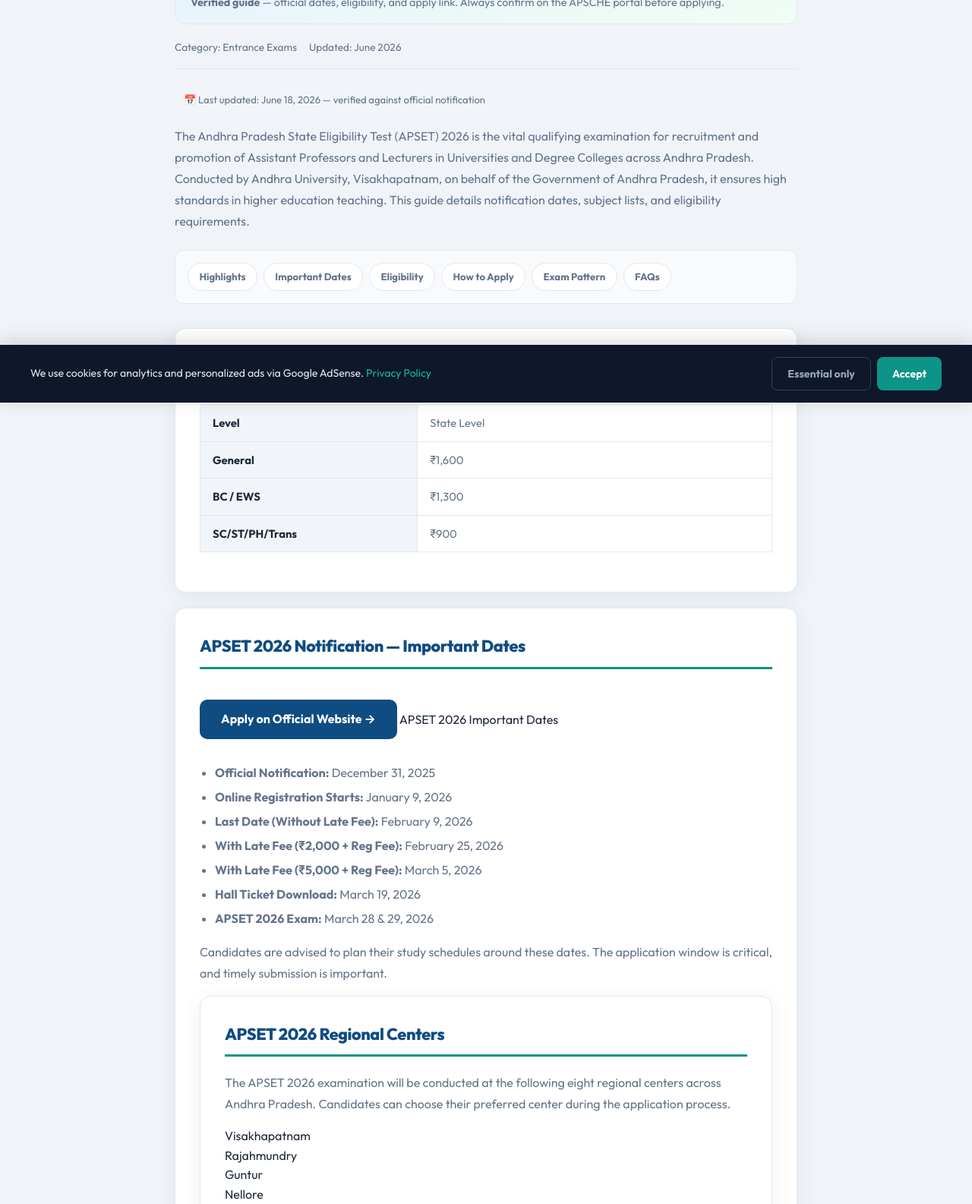
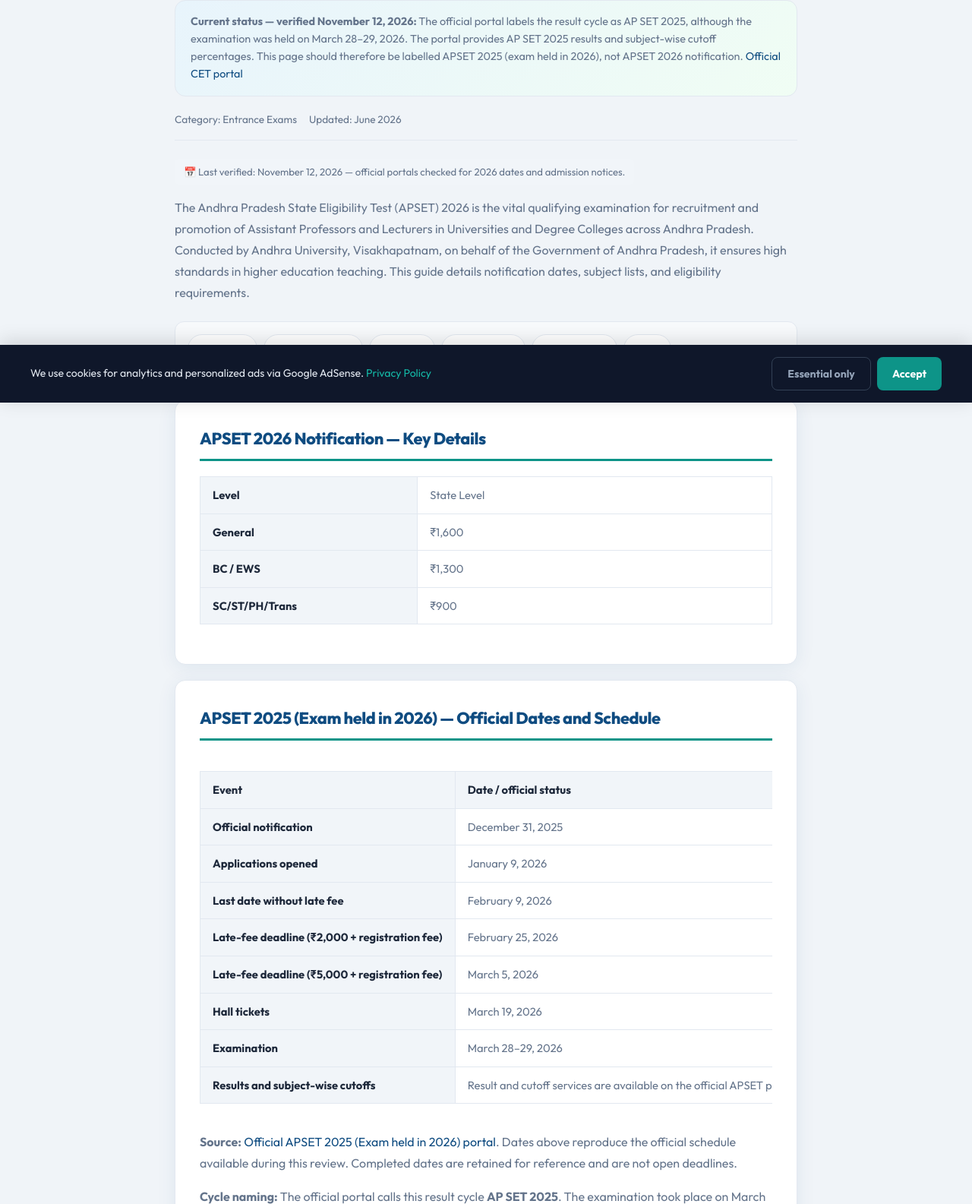
Before and after one commit to Rock682/easy-application, a website: page apset-2026/index.html in a window 1280 px wide. Shown: the part 270-1855 px from the top of the page at 76% size. Drawn offline with Linux system fonts and the light colour scheme.

Commit message:
Update APSET 2025 (Exam held in 2026) official dates and admission status (Nov 12, 2026)

```diff
--- a/apset-2026/index.html
+++ b/apset-2026/index.html
@@ -5,9 +5,8 @@
     <meta charset="UTF-8">
     <meta name="google-adsense-account" content="ca-pub-4594881398958191">
     <meta name="viewport" content="width=device-width, initial-scale=1.0">
-    <title>APSET 2026: Official Notification, Eligibility & Exam Date | EasyApplications.in</title>
-    <meta name="description"
-        content="APSET 2026 Notification: Check exam dates (March 28-29), application form, and eligibility for Assistant Professors in AP. Official guide by Andhra University.">
+    <title>APSET 2025 Results & Subject-wise Cutoffs (Exam 2026) | EasyApplications</title>
+    <meta name="description" content="APSET 2025 cycle conducted in March 2026: official notification dates, results, subject-wise cutoff percentages and certificate information.">
     <meta name="keywords"
         content="APSET 2026 Notification, APSET 2026 Exam Date, APSET Registration, Assistant Professor Eligibility AP, APSET Syllabus 2026, Andhra Pradesh SET 2026, APSET Exam Date, Assistant Professor Eligibility, APSET Syllabus 2026">
     <link rel="canonical" href="https://easyapplications.in/apset-2026/">
@@ -19,14 +18,14 @@
     <!-- Open Graph / Facebook -->
     <meta property="og:type" content="article">
     <meta property="og:url" content="https://easyapplications.in/apset-2026/">
-    <meta property="og:title" content="APSET 2026 Notification: Eligibility & Exam Date (Official)">
+    <meta property="og:title" content="APSET 2025 Results & Subject-wise Cutoffs (Exam 2026) | EasyApplications">>
     <meta property="og:description"
         content="APSET 2026 Notification: Check exam dates (March 28-29), application form, and eligibility for Assistant Professors in AP. Official guide by Andhra University.">
     <meta property="og:image" content="https://easyapplications.in/apset-2026-hero.png">
     <!-- Twitter -->
     <meta property="twitter:card" content="summary_large_image">
     <meta property="twitter:url" content="https://easyapplications.in/apset-2026/">
-    <meta property="twitter:title" content="APSET 2026 Notification: Eligibility & Exam Date (Official)">
+    <meta property="twitter:title" content="APSET 2025 Results & Subject-wise Cutoffs (Exam 2026) | EasyApplications">>
     <meta property="twitter:description"
         content="APSET 2026 Notification: Check exam dates (March 28-29), application form, and eligibility for Assistant Professors in AP. Official guide by Andhra University.">
     <meta property="twitter:image" content="https://easyapplications.in/apset-2026-hero.png">
@@ -40,13 +39,13 @@
     {
       "@context": "https://schema.org",
       "@type": "Article",
-      "headline": "APSET 2026 Notification: Eligibility & Exam Date (Official)",
-      "description": "APSET 2026 Notification: Check exam dates (March 28-29), application form, and eligibility for Assistant Professors in AP. Official guide by Andhra University.",
+      "headline": "APSET 2025 Results & Subject-wise Cutoffs (Exam 2026) | EasyApplications",
+      "description": "APSET 2025 cycle conducted in March 2026: official notification dates, results, subject-wise cutoff percentages and certificate information.",
       "image": "https://easyapplications.in/apset-2026-hero.png",
       "author": { "@type": "Organization", "name": "Easy Applications" },
       "publisher": { "@type": "Organization", "name": "Easy Applications", "logo": { "@type": "ImageObject", "url": "https://easyapplications.in/logo.png" } },
       "datePublished": "2026-01-18",
-      "dateModified": "2026-06-18",
+      "dateModified": "2026-11-12",
       "mainEntityOfPage": "https://easyapplications.in/apset-2026/"
     }
     </script>
@@ -69,7 +68,7 @@
       "startDate": "2026-03-28",
       "endDate": "2026-03-29",
       "eventAttendanceMode": "https://schema.org/OfflineEventAttendanceMode",
-      "eventStatus": "https://schema.org/EventScheduled",
+      "eventStatus": "https://schema.org/EventCompleted",
       "location": {
         "@type": "Place",
         "name": "Andhra Pradesh",
@@ -160,13 +159,13 @@
                 <span>APSET 2026 Notification</span>
             </nav>
 
-            <h1>APSET 2026 Notification: Eligibility & Exam Date (Official)</h1>
-            <div class="content-banner"><strong>Verified guide</strong> — official dates, eligibility, and apply link. Always confirm on the APSCHE portal before applying.</div>
+            <h1>APSET 2025 Results & Subject-wise Cutoffs (Exam 2026)</h1>
+            <div class="content-banner"><strong>Current status — verified November 12, 2026:</strong> The official portal labels the result cycle as AP SET 2025, although the examination was held on March 28–29, 2026. The portal provides AP SET 2025 results and subject-wise cutoff percentages. This page should therefore be labelled APSET 2025 (exam held in 2026), not APSET 2026 notification. <a href="https://apset.aptonline.in/APSET/HomePage.aspx" target="_blank" rel="noopener noreferrer">Official CET portal</a></div>
             <div class="article-meta">
                 <span>Category: Entrance Exams</span>
                 <span>Updated: June 2026</span>
             </div>
-            <p class="last-updated" role="status">📅 Last updated: June 18, 2026 — verified against official notification</p>
+            <p class="last-updated" role="status">📅 Last verified: November 12, 2026 — official portals checked for 2026 dates and admission notices.</p>
 
             <aside class="ad-slot ad-slot--responsive" data-ad-key="ARTICLE_TOP" data-ad-format="auto" aria-label="Advertisement">
             <p class="ad-label">Advertisement</p>
@@ -191,9 +190,20 @@
             </section>
 
             <section id="dates">
-                <h2>APSET 2026 Notification — Important Dates</h2>
-                <a href="https://easyapplications.in/apset-2026/" class="apply-btn" target="_blank" rel="noopener noreferrer">Apply on Official Website →</a>
-                APSET 2026 Important Dates <ul> <li><strong>Official Notification:</strong> December 31, 2025</li> <li><strong>Online Registration Starts:</strong> January 9, 2026</li> <li><strong>Last Date (Without Late Fee):</strong> February 9, 2026</li> <li><strong>With Late Fee (₹2,000 + Reg Fee):</strong> February 25, 2026</li> <li><strong>With Late Fee (₹5,000 + Reg Fee):</strong> March 5, 2026</li> <li><strong>Hall Ticket Download:</strong> March 19, 2026</li> <li><strong>APSET 2026 Exam:</strong> March 28 & 29, 2026</li> </ul> <p> Candidates are advised to plan their study schedules around these dates. The application window is critical, and timely submission is important. </p> <section id="centers"> <h2> APSET 2026 Regional Centers </h2> <p> The APSET 2026 examination will be conducted at the following eight regional centers across Andhra Pradesh. Candidates can choose their preferred center during the application process. </p> <div> <div> Visakhapatnam</div> <div> Rajahmundry</div> <div> Guntur </div> <div> Nellore</div> <div> Ananthapur</div> <div> Tirupati</div> <div> Kadapa </div> <div> Kurnool</div> </div> </section>
+<h2>APSET 2025 (Exam held in 2026) — Official Dates and Schedule</h2>
+<div class="table-scroll"><table class="info-table dates-table"><thead><tr><th>Event</th><th>Date / official status</th></tr></thead><tbody>
+<tr><th scope="row">Official notification</th><td>December 31, 2025</td></tr>
+<tr><th scope="row">Applications opened</th><td>January 9, 2026</td></tr>
+<tr><th scope="row">Last date without late fee</th><td>February 9, 2026</td></tr>
+<tr><th scope="row">Late-fee deadline (₹2,000 + registration fee)</th><td>February 25, 2026</td></tr>
+<tr><th scope="row">Late-fee deadline (₹5,000 + registration fee)</th><td>March 5, 2026</td></tr>
+<tr><th scope="row">Hall tickets</th><td>March 19, 2026</td></tr>
+<tr><th scope="row">Examination</th><td>March 28–29, 2026</td></tr>
+<tr><th scope="row">Results and subject-wise cutoffs</th><td>Result and cutoff services are available on the official APSET portal.</td></tr>
+</tbody></table></div>
+<p><strong>Source:</strong> <a href="https://apset.aptonline.in/APSET/HomePage.aspx" target="_blank" rel="noopener noreferrer">Official APSET 2025 (Exam held in 2026) portal</a>. Dates above reproduce the official schedule available during this review. Completed dates are retained for reference and are not open deadlines.</p>
+<p><strong>Cycle naming:</strong> The official portal calls this result cycle <strong>AP SET 2025</strong>. The examination took place on March 28–29, 2026. Keep the cycle year and examination year explicit to avoid confusing candidates searching for the next APSET notification.</p><p><a href="https://apset.aptonline.in/UI/Dates.aspx">Official APSET important dates</a> · <a href="https://apset.aptonline.in/APSET/HomePage.aspx">Official APSET results and cutoff portal</a>.</p>
+</section>
             </section>
 
             <aside class="ad-slot ad-slot--infeed" data-ad-key="ARTICLE_MID" data-ad-format="auto" aria-label="Advertisement">
@@ -207,7 +217,7 @@
             </section>
 
             <section id="application">
-                <a href="https://easyapplications.in/apset-2026/" class="apply-btn" target="_blank" rel="noopener noreferrer">Apply on Official Website →</a>
+                <a href="https://easyapplications.in/apset-2026/" class="apply-btn" target="_blank" rel="noopener noreferrer">Open Official CET Portal →</a>
                 <h2>How to Apply</h2>
                 APSET 2026 Application Process <p> The application process for APSET 2026 is entirely online. Candidates must visit the official website to register and submit their applications. </p> <h3>How to Apply Online: </h3> <ol> <li><strong>Visit Registration Portal:</strong> Go to the <a href="https://apset.aptonline.in/APSET/HomePage.aspx" target="_blank" >Official APSET Registration Portal</a>.</li> <li><strong>Application Fee Payment:</strong> Click on "Application Fee Payment" and complete the transaction using Credit Card, Debit Card, or Net Banking.</li> <li><strong>Check Payment Status:</strong> Once paid, use your Reference ID to "Know Your Payment Status" and ensure success.</li> <li><strong>Fill Application Form:</strong> Click on "Fill Application Form" to enter personal, academic, and category details.</li> <li><strong>Document Upload:</strong> Upload scanned photograph and signature as per size specifications.</li> <li><strong>Submit & Print:</strong> Carefully review the data, submit the form, and "Print Application Form" for future reference.</li> </ol> <p> Ensuring all necessary documents and information are ready before starting is crucial to avoid last-minute issues. </p>
             </section>
```
